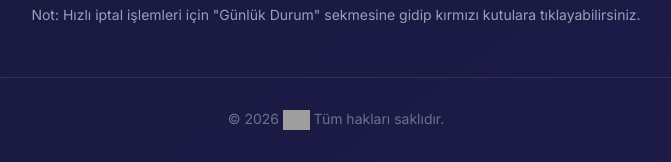
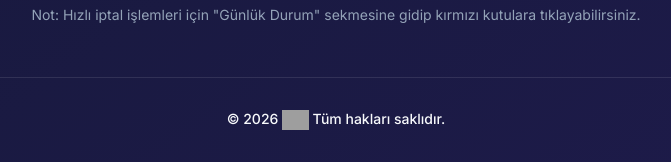
Before and after one commit to yigitdogan00/Staj-Projesi, a Flask app: page /admin in a window 1280 px wide. Shown: the part 1618-1780 px from the top of the page, without its empty margins (304-975 px from the left). Run offline with Flask 3, Linux system fonts and the light colour scheme; a user stored in the database is signed in; data comes from the database, SQL or seed files in the repository; data that the repository does not hold is empty; grey boxes are pictures that could not be loaded.

Commit message:
Fix footer text contrast in Light and Dark mode for crystal-clear readability

```diff
--- a/app/templates/base.html
+++ b/app/templates/base.html
@@ -215,6 +215,12 @@
             color: #334155 !important;
         }
 
+        [data-theme="light"] .footer {
+            color: #0f172a !important;
+            font-weight: 600 !important;
+            border-top: 1px solid #94a3b8 !important;
+        }
+
         [data-theme="light"] .calendar-title,
         [data-theme="light"] #calendarTitle {
             color: #0f172a !important;
@@ -970,8 +976,9 @@
         .footer {
             text-align: center;
             padding: 2rem;
-            color: #64748b;
+            color: #f8fafc;
             font-size: 0.875rem;
+            font-weight: 500;
             border-top: 1px solid var(--border-color);
             margin-top: auto;
         }
```
